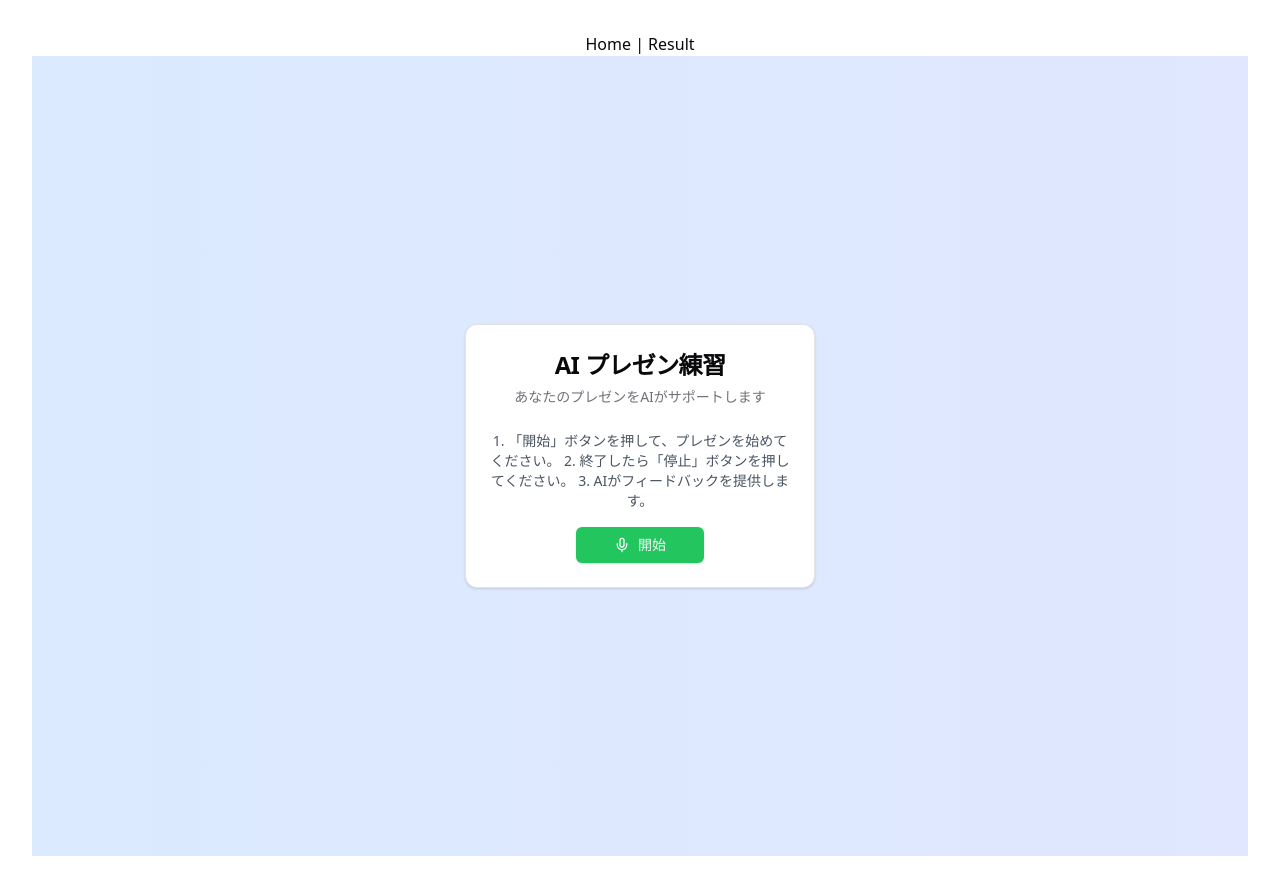
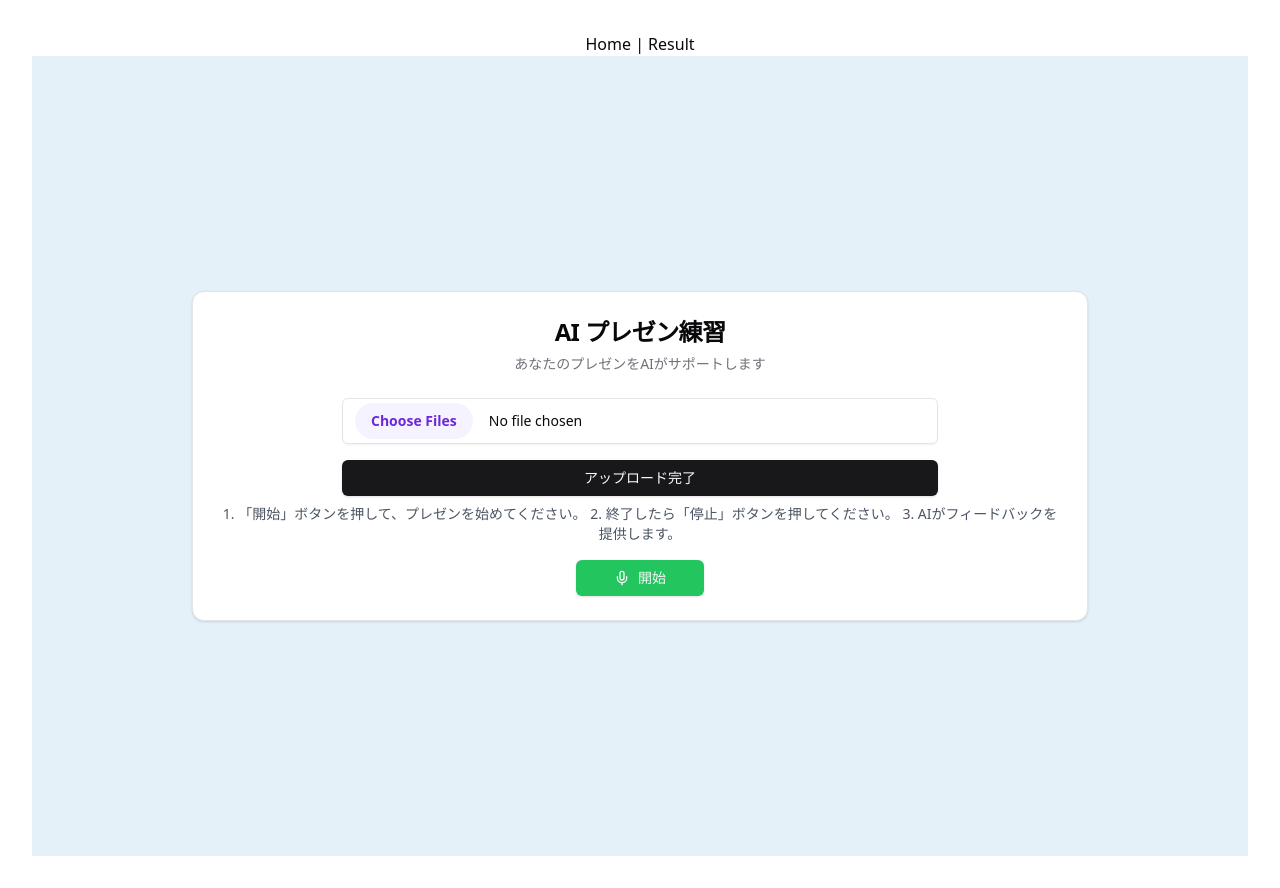
Before and after one commit to mathsuky/AI-Presentation-Prac, a React (Vite) app in the folder client/: page / in a window 1280 px wide. Built offline with nearby package versions, Linux system fonts and the light colour scheme.

Commit message:
feat: 画像アップローダー

```diff
--- a/client/src/Home.tsx
+++ b/client/src/Home.tsx
@@ -8,6 +8,7 @@ import {
   CardTitle,
 } from "@/components/ui/card";
 import { Mic, MicOff } from "lucide-react";
+import ImgUploader from "@/components/ImgUploader.tsx";
 
 export default function TopScreen() {
   const [isRecording, setIsRecording] = useState(false);
@@ -97,9 +98,17 @@ export default function TopScreen() {
       }
     }
   };
+
+  // 子コンポーネントの画像処理周り
+  const [images, setImages] = useState<string[]>([]);
+
+  const handleImagesUpload = (uploadedImages: string[]) => {
+    setImages(uploadedImages);
+  };
+
   return (
-    <div className="flex items-center justify-center min-h-screen bg-gradient-to-r from-blue-100 to-indigo-100">
-      <Card className="w-[350px]">
+    <div className="flex items-center justify-center min-h-screen bg-[#E5F1F8] p-4">
+      <Card className="w-full max-w-4xl">
         <CardHeader>
           <CardTitle className="text-2xl font-bold text-center">
             AI プレゼン練習
@@ -108,6 +117,7 @@ export default function TopScreen() {
             あなたのプレゼンをAIがサポートします
           </CardDescription>
         </CardHeader>
+        <ImgUploader onImagesUpload={handleImagesUpload} />
         <CardContent>
           <p className="mb-4 text-sm text-gray-600">
             1. 「開始」ボタンを押して、プレゼンを始めてください。 2.
--- /dev/null
+++ b/client/src/components/ImgUploader.tsx
@@ -0,0 +1,55 @@
+import React, { useState } from "react";
+import { Input } from "@/components/ui/input";
+import { Button } from "@/components/ui/button";
+
+interface ImgUploaderProps {
+  onImagesUpload: (uploadedImages: string[]) => void;
+}
+
+const ImgUploader: React.FC<ImgUploaderProps> = ({ onImagesUpload }) => {
+  const [uploadedImages, setUploadedImages] = useState<string[]>([]);
+  const [isUploading, setIsUploading] = useState(true);
+
+  const handleImageUpload = (event: React.ChangeEvent<HTMLInputElement>) => {
+    const files = event.target.files;
+    if (files) {
+      const newImages = Array.from(files).map((file) =>
+        URL.createObjectURL(file)
+      );
+      setUploadedImages((prevImages) => [...prevImages, ...newImages]);
+    }
+  };
+
+  const handleFinishUpload = () => {
+    if (uploadedImages.length > 0) {
+      setIsUploading(false);
+      onImagesUpload(uploadedImages);
+    } else {
+      alert("画像をアップロードしてください。");
+    }
+  };
+
+  return (
+    <div className="w-2/3 mx-auto">
+      <Input
+        type="file"
+        accept="image/*"
+        multiple
+        onChange={handleImageUpload}
+        className="file:mr-4 file:py-2 file:px-4 file:rounded-full file:border-0 file:text-sm file:font-semibold file:bg-violet-50 file:text-violet-700 hover:file:bg-violet-100"
+      />
+      <div className="flex flex-wrap gap-2 my-2">
+        {uploadedImages.map((src, index) => (
+          <div key={index} className="relative w-20 h-20">
+            <img src={src} className="object-cover w-full h-full rounded-md" />
+          </div>
+        ))}
+      </div>
+      <Button onClick={handleFinishUpload} className="w-full mb-2">
+        アップロード完了
+      </Button>
+    </div>
+  );
+};
+
+export default ImgUploader;
--- /dev/null
+++ b/client/src/components/ui/input.tsx
@@ -0,0 +1,25 @@
+import * as React from "react"
+
+import { cn } from "@/lib/utils"
+
+export interface InputProps
+  extends React.InputHTMLAttributes<HTMLInputElement> {}
+
+const Input = React.forwardRef<HTMLInputElement, InputProps>(
+  ({ className, type, ...props }, ref) => {
+    return (
+      <input
+        type={type}
+        className={cn(
+          "flex h-hull w-full rounded-md border border-input bg-transparent px-3 py-1 text-sm shadow-sm transition-colors file:border-0 file:bg-transparent file:text-sm file:font-medium placeholder:text-muted-foreground focus-visible:outline-none focus-visible:ring-1 focus-visible:ring-ring disabled:cursor-not-allowed disabled:opacity-50",
+          className
+        )}
+        ref={ref}
+        {...props}
+      />
+    )
+  }
+)
+Input.displayName = "Input"
+
+export { Input }
```
